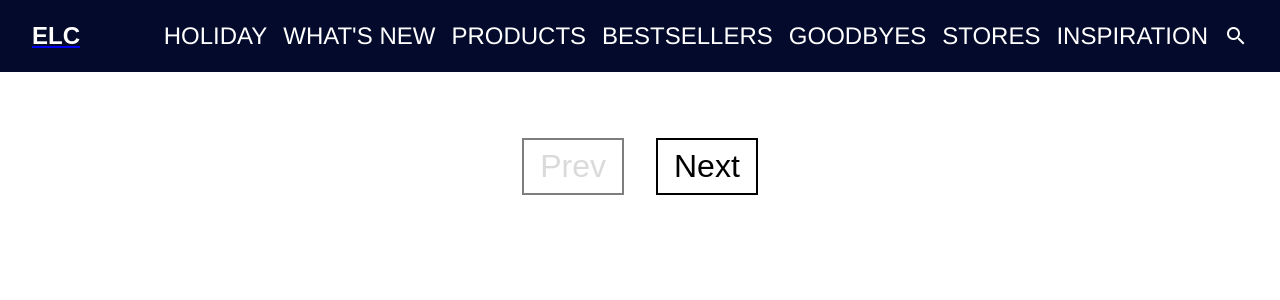
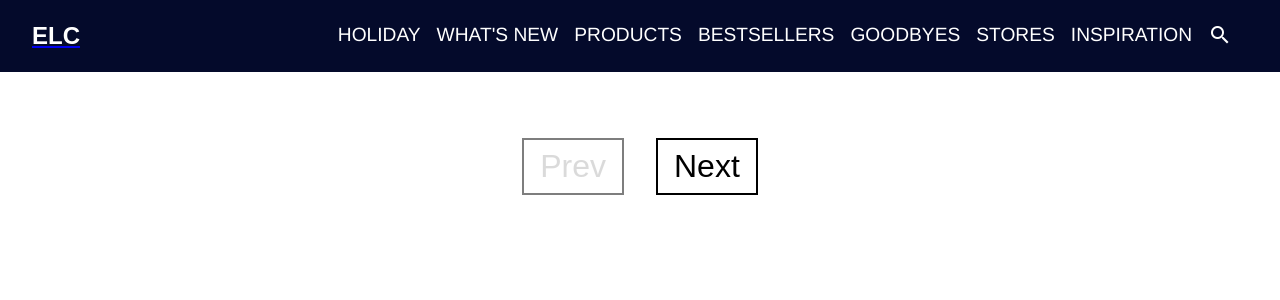
Before and after one commit to simple-sifu/take-home-esl-product-search, a React app: page /display in a window 1280 px wide. Shown: the top 300 px of the page. Built offline with nearby package versions, Linux system fonts and the light colour scheme.

Commit message:
changes to styles

```diff
--- a/client/components/NavBar.jsx
+++ b/client/components/NavBar.jsx
@@ -3,6 +3,58 @@ import "../styles/NavBar.scss";
 import ProductSearch from "./Products/ProductSearch";
 import { Link } from "react-router-dom";
 import { useSearch } from "../context/SearchContextProvider";
+import styled from "styled-components";
+
+const Header = styled.header`
+  width: 100%;
+
+  position: relative;
+  z-index: 2;
+`;
+
+const MenuContainer = styled.div`
+  background-color: #040a2b;
+`;
+
+const MenuHolder = styled.div`
+  display: flex;
+  align-items: center;
+  justify-content: space-between;
+  padding: 0px 2rem 0px;
+`;
+
+const Title = styled.h1`
+  font-family: Arial, Helvetica, sans-serif;
+  font-size: 24px;
+  line-height: 40px;
+  color: white;
+`;
+
+const Nav = styled.nav`
+  display: flex;
+  flex-flow: flex-end;
+`;
+
+const SearchIcon = styled.i`
+  vertical-align: -5px;
+  color: white;
+  line-height: 40px;
+`;
+
+const NavItem = styled.a`
+  font-family: Helvetica, Arial, Sans-Serif;
+  font-size: 1.2rem;
+  line-height: 40px;
+  text-transform: uppercase;
+  text-decoration: none;
+  white-space: nowrap;
+  border-bottom: 1px solid transparent;
+  color: #fff;
+  margin-right: 1rem;
+  &:hover {
+    color: lightGray;
+  }
+`;
 
 export default function NavBar() {
   const { setSearchValue, setShowingSearch, toggleSearchContainer } =
@@ -15,40 +67,26 @@ export default function NavBar() {
 
   return (
     <header className="menu full-screen-header">
-      <div className="menu-container">
-        <div className="menu-holder">
+      <MenuContainer>
+        <MenuHolder>
           <Link to="/" onClick={hideSearchContainer}>
-            <h1>ELC</h1>
+            <Title>ELC</Title>
           </Link>
-          <nav>
-            <a href="#" className="nav-item">
-              HOLIDAY
-            </a>
-            <a href="#" className="nav-item">
-              WHAT'S NEW
-            </a>
-            <a href="#" className="nav-item">
-              PRODUCTS
-            </a>
-            <a href="#" className="nav-item">
-              BESTSELLERS
-            </a>
-            <a href="#" className="nav-item">
-              GOODBYES
-            </a>
-            <a href="#" className="nav-item">
-              STORES
-            </a>
-            <a href="#" className="nav-item">
-              INSPIRATION
-            </a>
+          <Nav>
+            <NavItem href="#">HOLIDAY</NavItem>
+            <NavItem href="#">WHAT'S NEW</NavItem>
+            <NavItem href="#">PRODUCTS</NavItem>
+            <NavItem href="#">BESTSELLERS</NavItem>
+            <NavItem href="#">GOODBYES</NavItem>
+            <NavItem href="#">STORES</NavItem>
+            <NavItem href="#">INSPIRATION</NavItem>
 
-            <a href="#" onClick={() => toggleSearchContainer()}>
-              <i className="material-icons search">search</i>
-            </a>
-          </nav>
-        </div>
-      </div>
+            <NavItem href="#" onClick={() => toggleSearchContainer()}>
+              <SearchIcon className="material-icons search">search</SearchIcon>
+            </NavItem>
+          </Nav>
+        </MenuHolder>
+      </MenuContainer>
       <ProductSearch />
     </header>
   );
--- a/client/styles/NavBar.scss
+++ b/client/styles/NavBar.scss
@@ -1,17 +1,3 @@
-/**
- * The menu is technically the header of the site, it contains the styles for the drop down of the Search Bar.
- *
- */
-
-$lineHeightForNav: 40px;
-$lineHeightForSearch: 50px;
-
-// header {
-//   background-image: url("../assets/header.jpg");
-//   background-size: 100% 100%;
-//   height: 100vh;
-// }
-
 header.menu {
   // ...
   width: 100%;
@@ -32,7 +18,7 @@ header.menu {
     h1 {
       font-family: Arial, Helvetica, sans-serif;
       font-size: 24px;
-      line-height: $lineHeightForNav;
+      line-height: 40px;
       color: white;
     }
     nav {
@@ -40,7 +26,7 @@ header.menu {
       flex-flow: flex-end;
       i {
         color: white;
-        line-height: $lineHeightForNav;
+        line-height: 40px;
       }
       i.material-icons.search {
         vertical-align: -5px;
@@ -49,7 +35,7 @@ header.menu {
       a.nav-item {
         font-family: Helvetica, Arial, Sans-Serif;
         font-size: 1.5rem;
-        line-height: $lineHeightForNav;
+        line-height: 40px;
         text-transform: uppercase;
         text-decoration: none;
         white-space: nowrap;
@@ -81,7 +67,7 @@ header.menu {
     input[type="text"] {
       min-width: 100%;
       font-size: 36px;
-      line-height: $lineHeightForSearch;
+      line-height: 50px;
       border: 1px solid #ccc;
       padding: 0 10px;
     }
@@ -91,7 +77,7 @@ header.menu {
       right: 10px;
       top: 5px;
       font-size: 36px;
-      line-height: $lineHeightForSearch;
+      line-height: 50px;
     }
   }
 }
```
Also changed, not shown: 1 other file (tests, documents, lock files or other folders).
